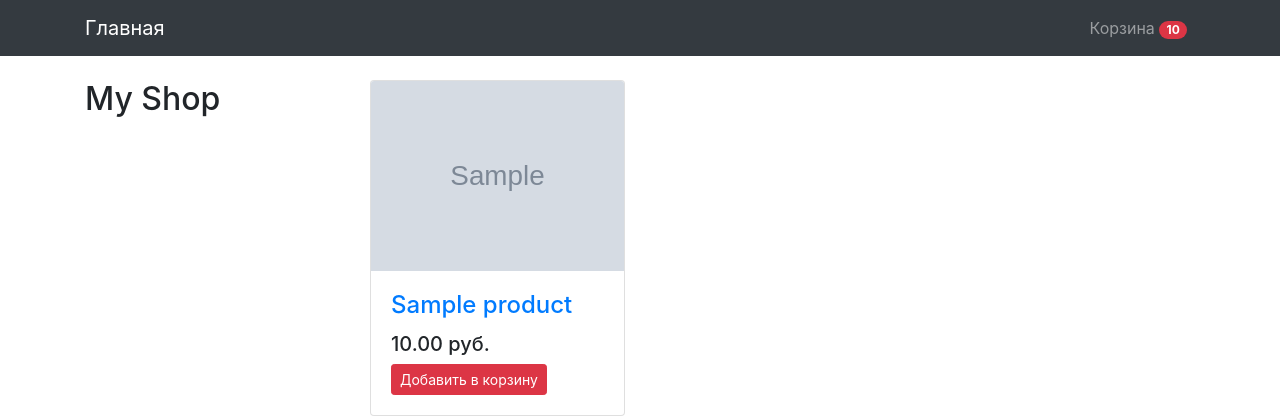
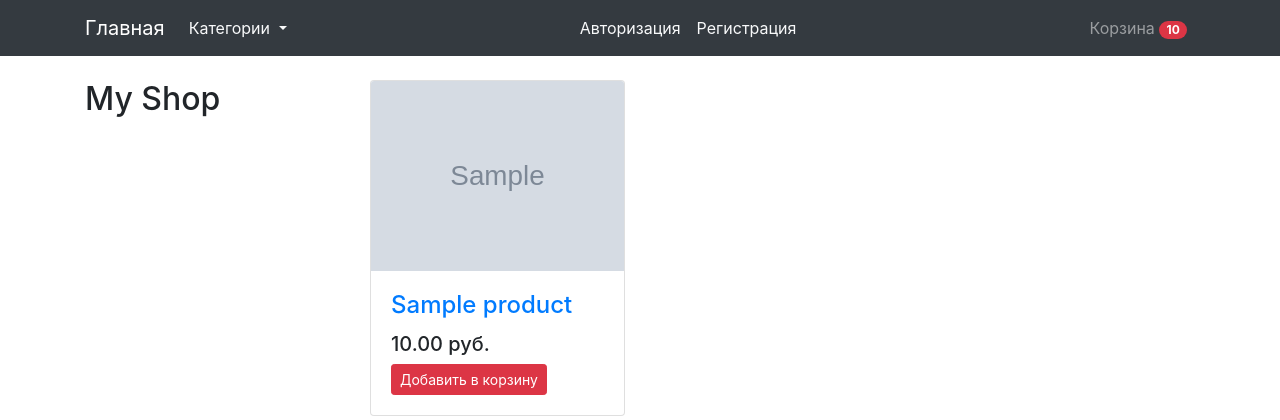
Before and after one commit to ktv-sky/shop, a Django app: page / in a window 1280 px wide. Shown: the top 420 px of the page. Run offline with Django 3.2, Linux system fonts and the light colour scheme; tables that the repository leaves empty hold one stand-in row (values such as "Sample post"); grey boxes marked "Sample" are stand-in pictures.

Commit message:
edit navbar

```diff
--- a/mainapp/templates/base.html
+++ b/mainapp/templates/base.html
@@ -31,6 +31,35 @@
         <span class="navbar-toggler-icon"></span>
       </button>
       <div class="collapse navbar-collapse" id="navbarResponsive">
+        <ul class="navbar-nav">
+          <li class="nav-item dropdown">
+            <a class="nav-link text-light dropdown-toggle" href="#" id="navbarDropdownMenuLink" role="button" data-toggle="dropdown" aria-haspopup="true" aria-expanded="false">
+              Категории
+            </a>
+            <div class="dropdown-menu" aria-labelledby="navbarDropdownMenuLink">
+              {% for category in categories %}
+                <a class="dropdown-item" href="{{ categoru.get_absolute_url }}">{{ category.name }}</a>
+              {% endfor %}
+            </div>
+          </li>
+        </ul>
+        <ul class="navbar-nav ml-auto">
+          {% if not request.user.is_authenticated %}
+            <li>
+              <a class="nav-link text-light" href="#">Авторизация</a>
+            </li>
+            <li>
+              <a class="nav-link text-light" href="#">Регистрация</a>
+            </li>
+          {% endif %}
+            <li class="nav-item">
+              {% if request.user.is_authenticated %}
+                <span class="navbar text text-light">Здравствуйте, <span class="badge badge-danger">
+                <a style="text-decoration: none; font-size: 14px; color: white;" href="#">{{ request.user.username }}</a>
+                </span></span>
+              {% endif %}
+            </li>
+        </ul>
         <ul class="navbar-nav ml-auto">
           <li class="nav-item">
             <a class="nav-link" href="{% url 'cart' %}">Корзина <span class="badge badge-pill badge-danger">{{ cart.total_products }}</span></a>
```
